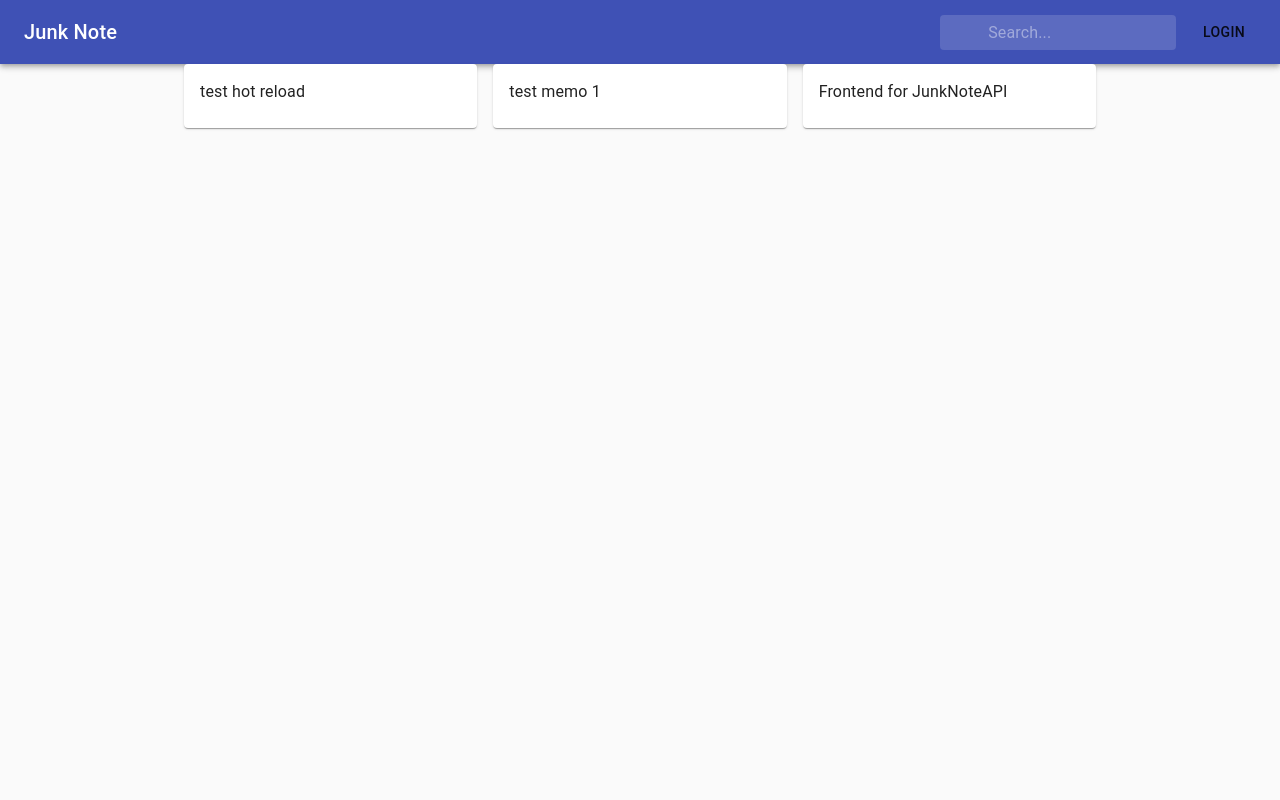
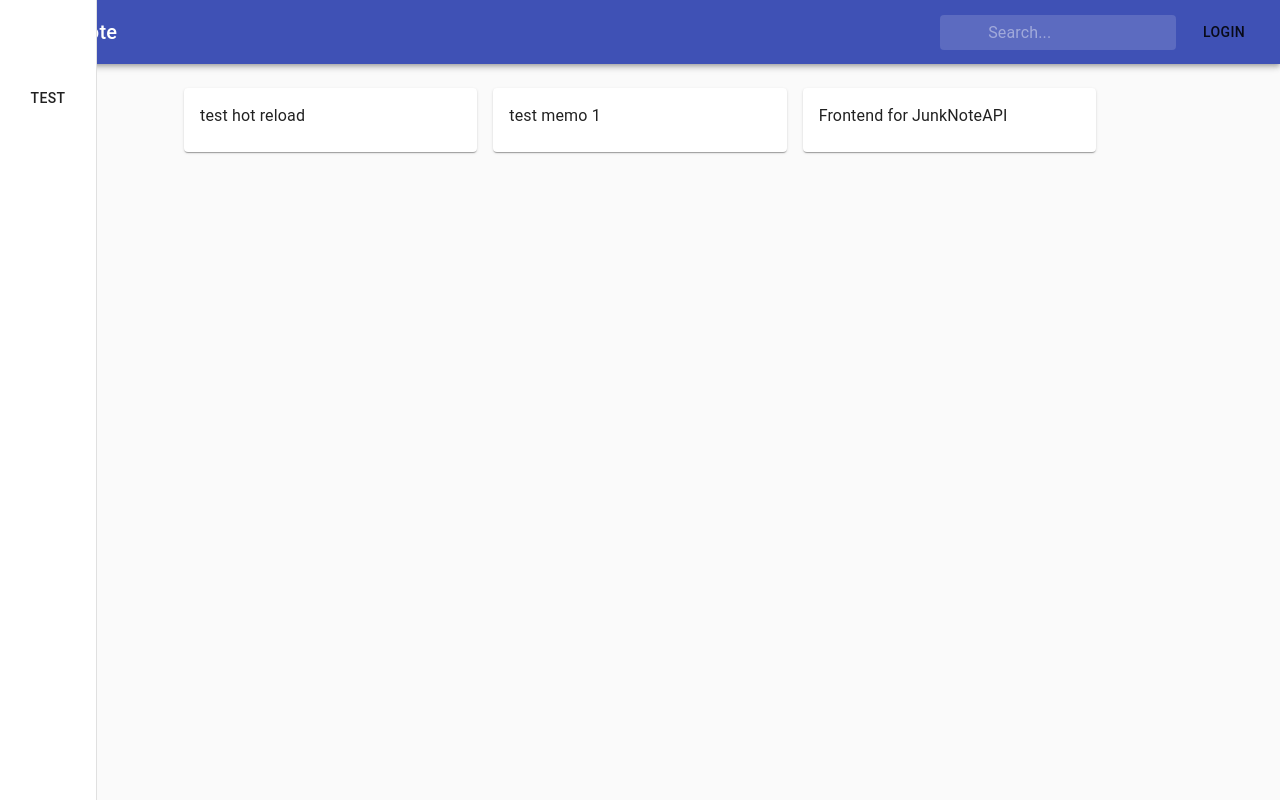
Before and after one commit to shin-hama/JunkNote, a React app: page / in a window 1280 px wide. Built offline with nearby package versions, Linux system fonts and the light colour scheme.

Commit message:
FEAT: Add temporary drower

```diff
--- a/src/components/App.tsx
+++ b/src/components/App.tsx
@@ -1,11 +1,23 @@
 import React from 'react'
+import { makeStyles, Theme, createStyles } from '@material-ui/core/styles'
 import Container from '@material-ui/core/Container'
 import Grid from '@material-ui/core/Grid'
 
 import Header from './Header'
+import LeftDrawer from './LeftDrawer'
 import MemoCard from './MemoCard'
 
+const useStyles = makeStyles((theme: Theme) =>
+  createStyles({
+    mainContainer: {
+      padding: theme.spacing(3),
+    },
+  })
+)
+
 export default function App() {
+  const classes = useStyles()
+
   const testMemos = [
     'test hot reload',
     'test memo 1',
@@ -14,7 +26,8 @@ export default function App() {
   return (
     <div className="reactApp">
       <Header />
-      <Container maxWidth="md">
+      <LeftDrawer />
+      <Container maxWidth="md" className={classes.mainContainer}>
         <Grid container justify="flex-start" spacing={2}>
           {testMemos.map((item, i) => (
             <Grid key={i} item xs={6} md={4}>
--- a/src/components/Header.tsx
+++ b/src/components/Header.tsx
@@ -67,7 +67,7 @@ export default function Header() {
     <div className={classes.grow}>
       <AppBar position="static">
         <Toolbar>
-          <Typography className="classes.title" variant="h6" noWrap>
+          <Typography className={classes.title} variant="h6" noWrap>
             Junk Note
           </Typography>
           <div className={classes.grow} />
--- /dev/null
+++ b/src/components/LeftDrawer.tsx
@@ -0,0 +1,22 @@
+import React from 'react'
+import { makeStyles, createStyles } from '@material-ui/core/styles'
+import Button from '@material-ui/core/Button'
+import Drawer from '@material-ui/core/Drawer'
+import List from '@material-ui/core/List'
+import ListItem from '@material-ui/core/ListItem'
+import ListItemIcon from '@material-ui/core/ListItemIcon'
+import ListItemText from '@material-ui/core/ListItemText'
+import Toolbar from '@material-ui/core/Toolbar'
+
+export default function LeftDrawer() {
+  return (
+    <Drawer variant="persistent" anchor="left" open={true}>
+      <Toolbar />
+      <List>
+        <ListItem>
+          <Button>test</Button>
+        </ListItem>
+      </List>
+    </Drawer>
+  )
+}
```
